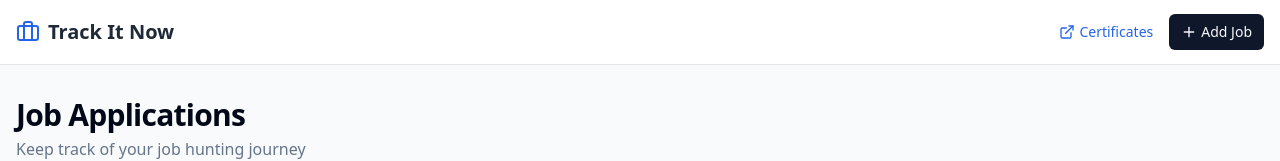
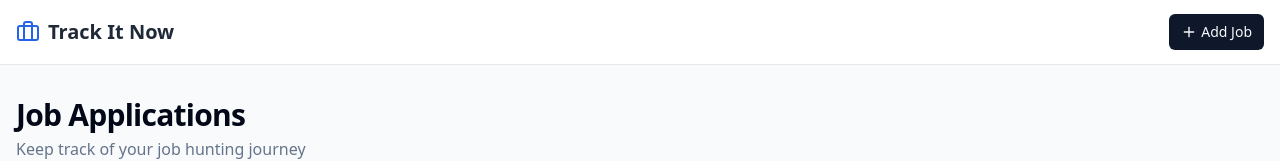
Before and after one commit to Pranavrh53/track-it-now-jobs, a React (Vite) app: page / in a window 1280 px wide. Shown: the top 161 px of the page. Built offline with nearby package versions, Linux system fonts and the light colour scheme.

Commit message:
Reverted to edit edt-70fd16a5-a6ea-4f5b-ba85-4d78e4ac14a9: "feat: Implement job application tracker
Implement a job application tracker with add, update, delete, and local storage functionality."

```diff
--- a/src/components/Navbar.tsx
+++ b/src/components/Navbar.tsx
@@ -1,6 +1,6 @@
 
 import { Link } from 'react-router-dom';
-import { Plus, Briefcase, ExternalLink } from 'lucide-react';
+import { Plus, Briefcase } from 'lucide-react';
 import { Button } from '@/components/ui/button';
 
 const Navbar = () => {
@@ -12,44 +12,7 @@ const Navbar = () => {
           <span className="text-xl font-bold text-gray-800">Track It Now</span>
         </Link>
 
-        <nav className="flex items-center space-x-4">
-          <div className="relative group">
-            <a
-              href="https://www.ibm.com/certifications"
-              target="_blank"
-              rel="noopener noreferrer"
-              className="text-blue-600 hover:text-blue-800 flex items-center gap-1 text-sm"
-            >
-              <ExternalLink className="h-4 w-4" />
-              <span>Certificates</span>
-            </a>
-            <div className="absolute right-0 mt-2 w-64 bg-white shadow-lg rounded-md border border-gray-200 py-2 px-2 hidden group-hover:block z-20">
-              <a
-                href="https://www.ibm.com/certifications"
-                target="_blank"
-                rel="noopener noreferrer"
-                className="block py-1 px-2 text-sm text-gray-700 hover:bg-gray-100 rounded"
-              >
-                IBM Certificates
-              </a>
-              <a
-                href="https://coursera.org/share/37498e95d854dc02386cd4c7b69bf29c"
-                target="_blank"
-                rel="noopener noreferrer"
-                className="block py-1 px-2 text-sm text-gray-700 hover:bg-gray-100 rounded"
-              >
-                Generative AI Certificate
-              </a>
-              <a
-                href="https://coursera.org/share/09687839f2aac7342329976d9c5c86ff"
-                target="_blank"
-                rel="noopener noreferrer"
-                className="block py-1 px-2 text-sm text-gray-700 hover:bg-gray-100 rounded"
-              >
-                AI Professional Certificate
-              </a>
-            </div>
-          </div>
+        <nav>
           <Link to="/add">
             <Button size="sm" className="flex items-center gap-1">
               <Plus className="h-4 w-4" />
```
